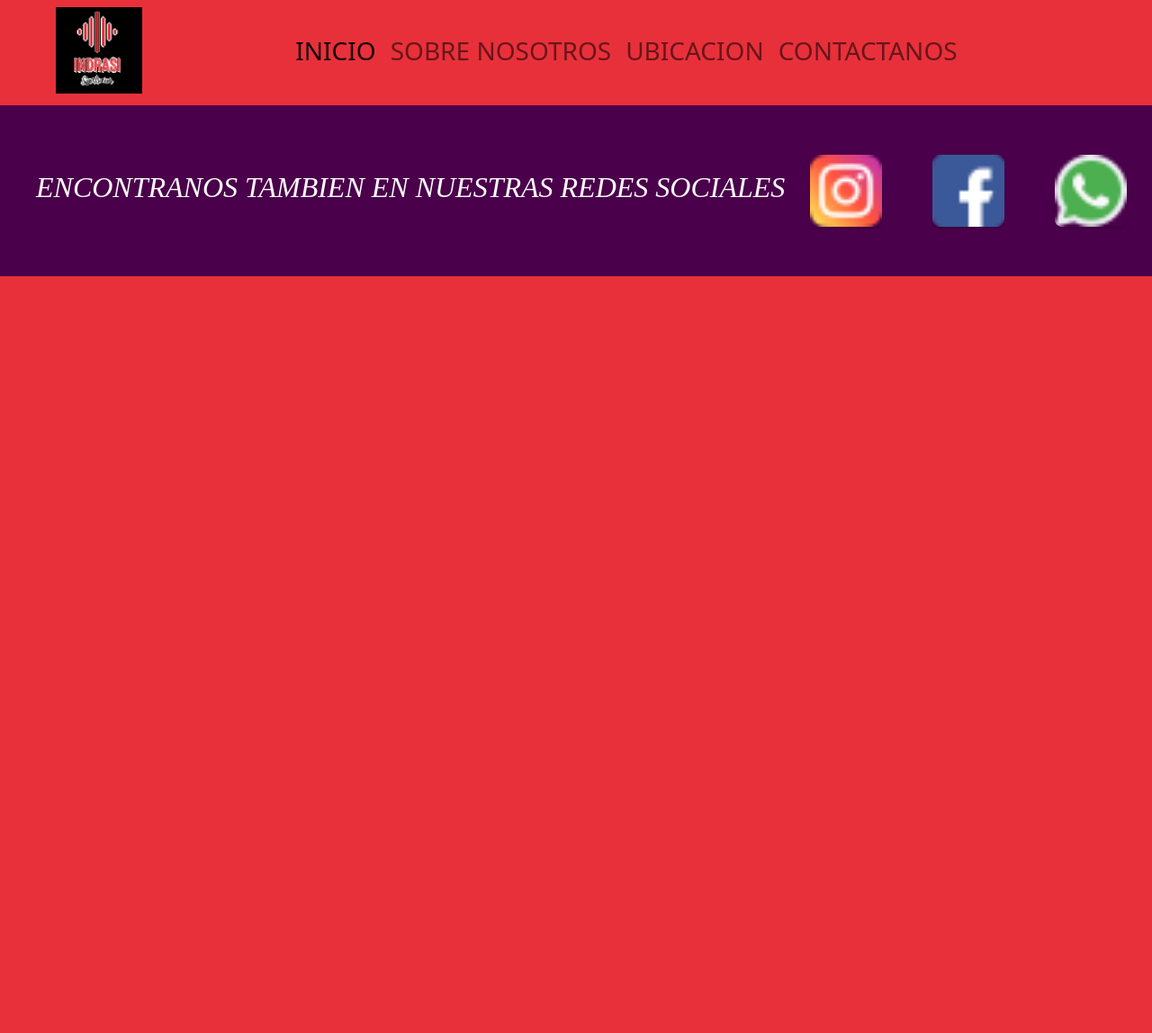
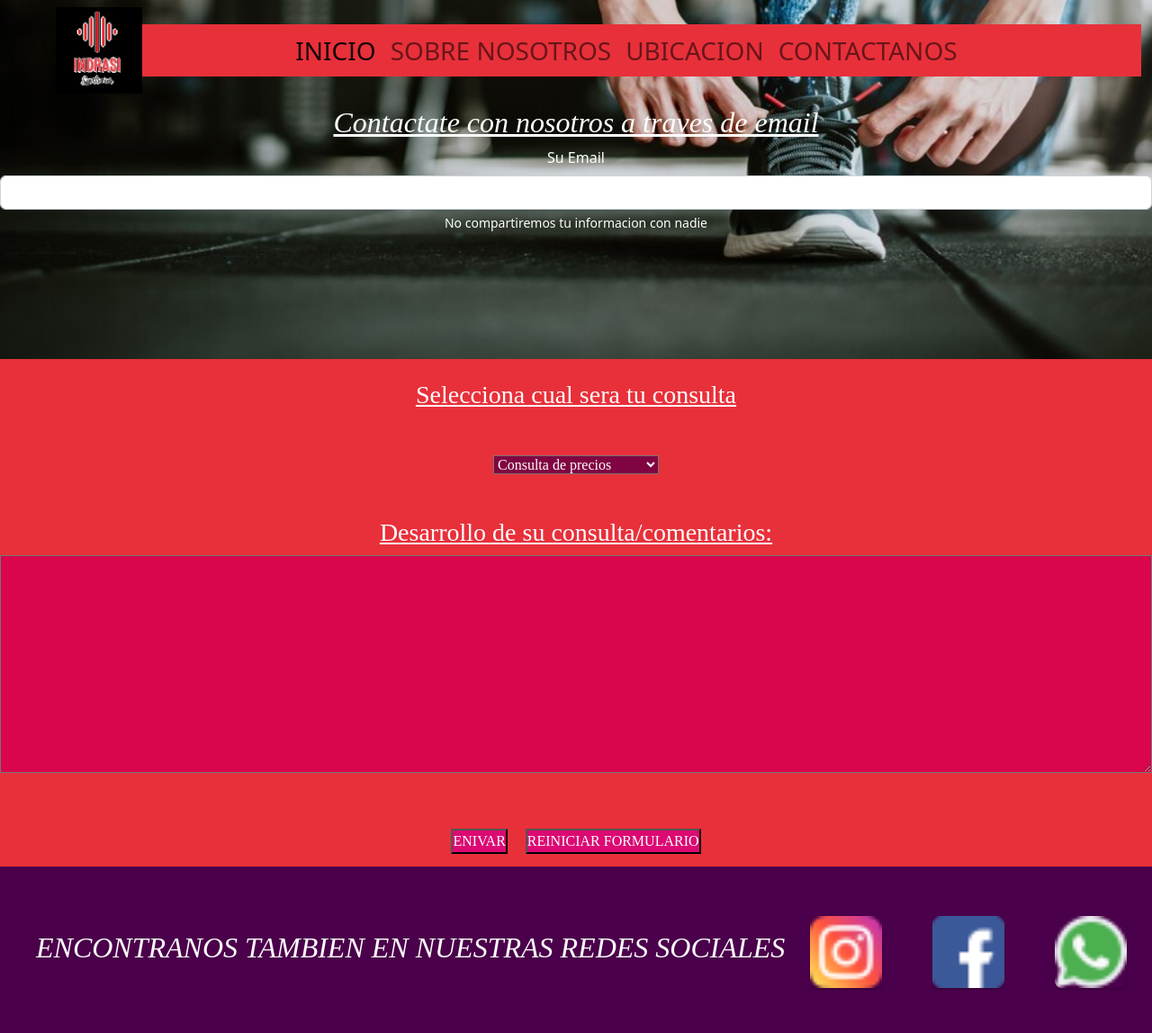
Before and after one commit to AvaloSebastian/Proyecto-iNDRASI-Coder, a plain HTML site: page secciones/Contactanos.html in a window 1280 px wide. Shown: the part 355-1503 px from the top of the page at 90% size. Before the commit the page ends 800 px from the top, so only its background shows below. Drawn offline with nearby package versions, Linux system fonts and the light colour scheme; a web font is replaced by a local one.

Commit message:
segunda entrega proyecto

```diff
--- a/css/style.css
+++ b/css/style.css
@@ -83,7 +83,6 @@ p{
     letter-spacing: normal;
     display: flex;
     justify-content: center;
-    flex-direction: column;
     align-content: flex-start;
     align-items: center;
 }
@@ -128,6 +127,79 @@ h4{
 }
 /*seccion ubicacion*/
 
+/*Seccion Contactanos*/
+
+.titulo-contactanos{
+    font-family: 'Koulen';
+    font-style: oblique;
+    color: #fdfdfd;
+    text-align: center;
+    text-decoration:underline ;
+    text-decoration-color: #fdfdfd
+}
+.titulo-consultas1{
+    margin-top: 100px;
+    margin-bottom: 50px;
+    font-family: 'Koulen';
+    font-display:unset;
+    color: #fdfdfd;
+    text-align: center;
+    text-decoration:underline ;
+    text-decoration-color: #fdfdfd
+}
+
+.titulo-consultas{
+    font-family: 'Koulen';
+    font-display:unset;
+    color: #fdfdfd;
+    text-align: center;
+    text-decoration:underline ;
+    text-decoration-color: #fdfdfd
+}
+.dropp-opciones{
+    display: flex;
+    justify-content: center;
+    align-items: flex-end;
+
+}
+#menuOpciones1{
+    background-color: hsl(330, 94%, 26%);
+    font-family: 'Koulen';
+    color: #fdfdfd;
+}
+#textArea{
+    display: flex;
+    justify-content:center;
+}
+#textArea textarea{
+    font-family: 'Koulen';
+    font-size: 1rem;
+    color:#fdfdfd;
+    background-color:rgb(218, 5, 76);
+}
+.botones{
+    display: flex;
+    justify-content:center;
+    margin: 4px;
+}
+
+.botones-contacto{
+    margin: 10px;
+    background-color: hsl(330, 92%, 45%);
+    font-family:'Koulen';
+    font-size: medium;
+    text-transform: uppercase;
+    color: #fdfdfd;
+}
+.botones-contacto:hover{
+    background-color: black;
+    color: #fdfdfd;
+}
+.botones-contacto:active{
+    background-color: #fdfdfd;
+    color: black;
+}
+/*seccion contactanos*/
 
 
 
@@ -268,21 +340,24 @@ h4{
 .texto-sobreNosotros{
     text-transform: lowercase;
     font-family: 'Koulen';
-    font-size: 4rem;
+    font-size: 2rem;
     font-style: italic;
     letter-spacing: normal;
     display: flex;
     justify-content: center;
+    position: relative;
     flex-direction: column;
-    align-content: flex-start;
+    align-content: flex-end;
     align-items: center;
+    transform: translateY(-415px);
 }
 .titulo-marcas{
+    margin: 10px;
     font-family: 'Koulen';
-    font-size: 3rem;
+    font-size: 2rem;
     color: #fdfdfd;
     display:flex;
-    flex-wrap: wrap;
+    flex-direction: column;
     justify-content: center;
     align-content: center;
 }
@@ -292,11 +367,6 @@ h4{
     font-size: 2rem;
     color: #fdfdfd;
     justify-content: center;
-}
-.videos{
-    display: flex;
-    justify-content: center;
-    align-items: center;
 }
 /*Seccion Sobre Nosotros*/
 
@@ -313,6 +383,8 @@ h4{
     margin-bottom: 30px;
 }
 .mapa iframe{
+    width: 340px;
+    height: 580px;
     border-style: double;
     border-color: #fdfdfd;
 }
--- a/secciones/Contactanos.html
+++ b/secciones/Contactanos.html
@@ -51,7 +51,41 @@
           </nav>
 </header>
 <!--fin del header-->
+  <main>
+    <h2 class="titulo-contactanos">
+      Contactate con nosotros a traves de email
+    </h2>
+    <form>
+      <div class="mb-3 text-lg-center text-white">
+        <label for="exampleInputEmail1" class="form-label">Su Email</label>
+        <input type="email" class="form-control" id="exampleInputEmail1" aria-describedby="emailHelp">
+        <div id="emailHelp" class="form-text text-white">No compartiremos tu informacion con nadie</div>
+      </div>
+      <br><br>
+      <h3 class="titulo-consultas1">Selecciona cual sera tu consulta</h3>
+      <div class="dropp-opciones">
+        <select id="menuOpciones1" name="Tipo de consulta">Tipo de Consulta
+            <hr>
+            <option value="option 1">Consulta de precios</option>
+            <option value="option 2">Quejas/Devoluciones</option>
+            <option value="option 3">Reportes de Bgus/errores</option>
+            <option value="option 4">Consulta de Stock</option>
+        </select>
+    </div>
+    <br><br>
+     <h3 class="titulo-consultas">Desarrollo de su consulta/comentarios:</h3>
+     <div id="textArea">
+          <textarea name="Comentarios"cols="150" rows="10"></textarea>
+    </div>
+        <br>
+        <br>
+        <div class="botones">
+          <button class="botones-contacto" type="submit">Enivar</button>
+          <button class="botones-contacto" type="reset">Reiniciar formulario</button>
+        </div>
 
+    </form>
+  </main>
 <!--inicio de footer-->
 <footer class="footerContainer">
 
```
Also changed, not shown: secciones/Sobre nosotros.html (+5 -5 lines).
